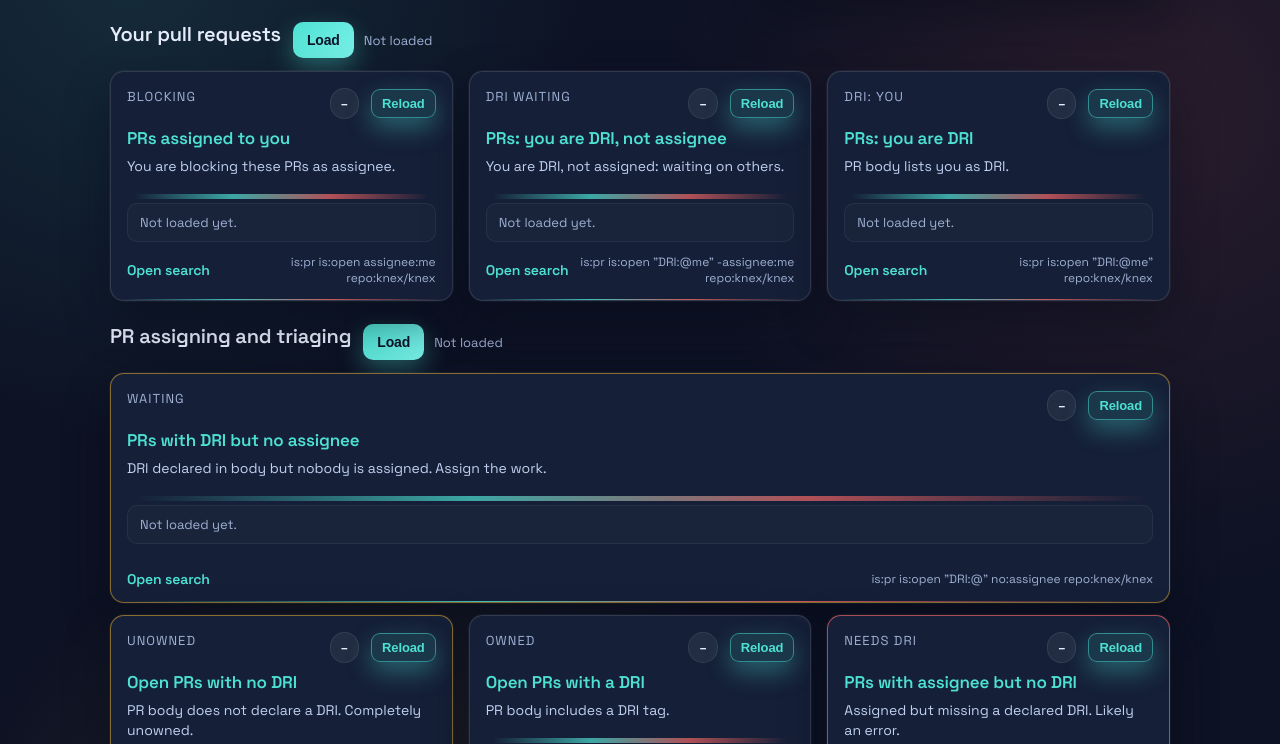
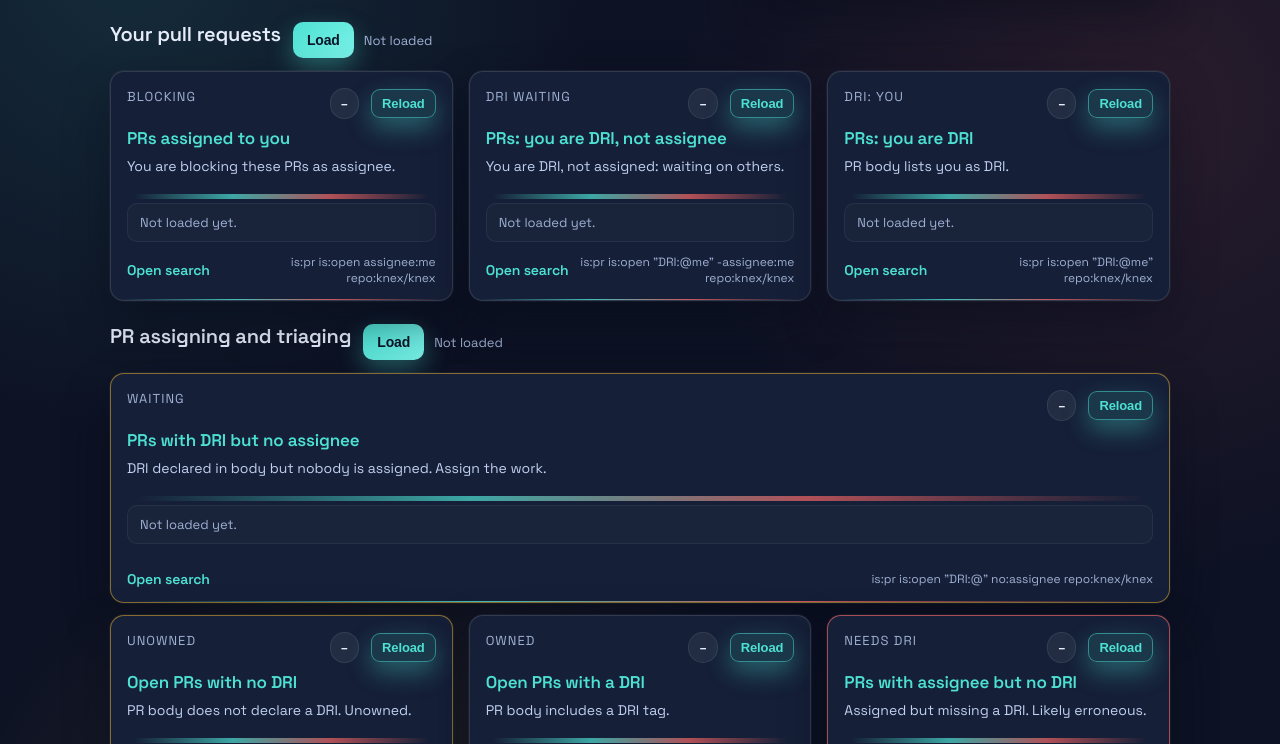
Before and after one commit to mobily-enterprises/github-repo-dash, a website: page docs/index.html in a window 1280 px wide. Shown: the part 173-917 px from the top of the page. Drawn offline with Linux system fonts and the light colour scheme.

Commit message:
Small details

```diff
--- a/docs/index.html
+++ b/docs/index.html
@@ -708,7 +708,7 @@
         label: 'Unowned',
         tone: 'warn',
         title: 'Open PRs with no DRI',
-        desc: 'PR body does not declare a DRI. Completely unowned.',
+        desc: 'PR body does not declare a DRI. Unowned.',
         query: 'is:pr is:open in:body NOT "__DRI__"'
       },
       {
@@ -725,7 +725,7 @@
         label: 'Needs DRI',
         tone: 'error',
         title: 'PRs with assignee but no DRI',
-        desc: 'Assigned but missing a declared DRI. Likely an error.',
+        desc: 'Assigned but missing a DRI. Likely erroneous.',
         query: 'is:pr is:open assignee:* in:body NOT "__DRI__"'
       }
     ];
```
